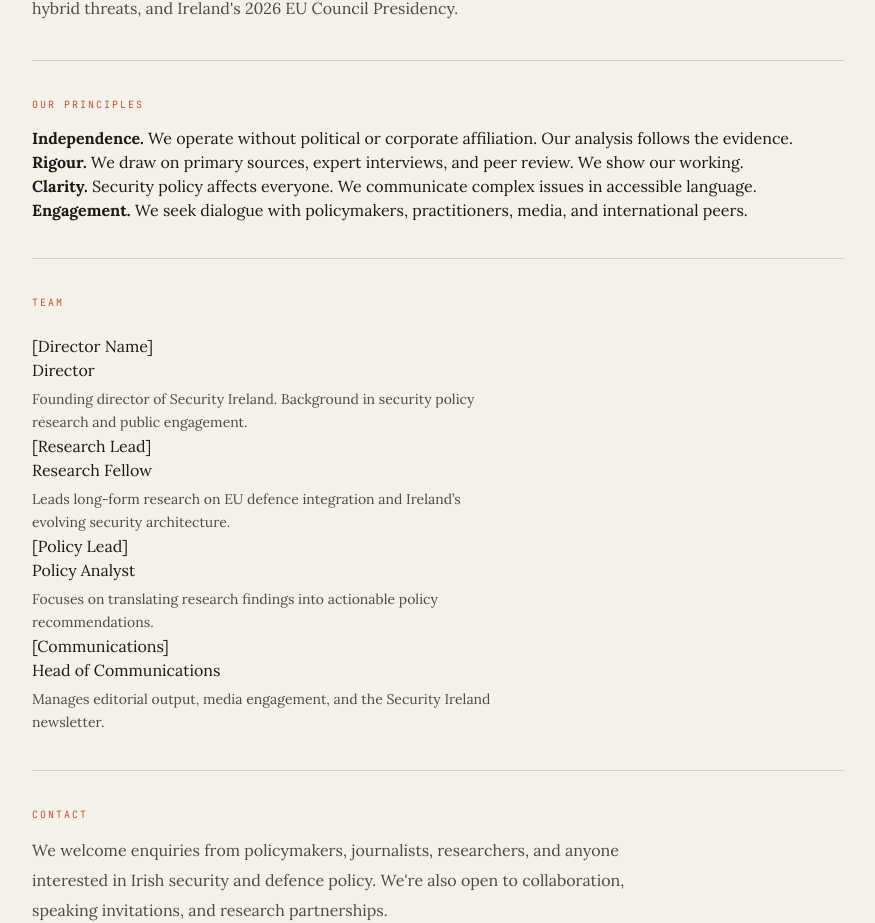
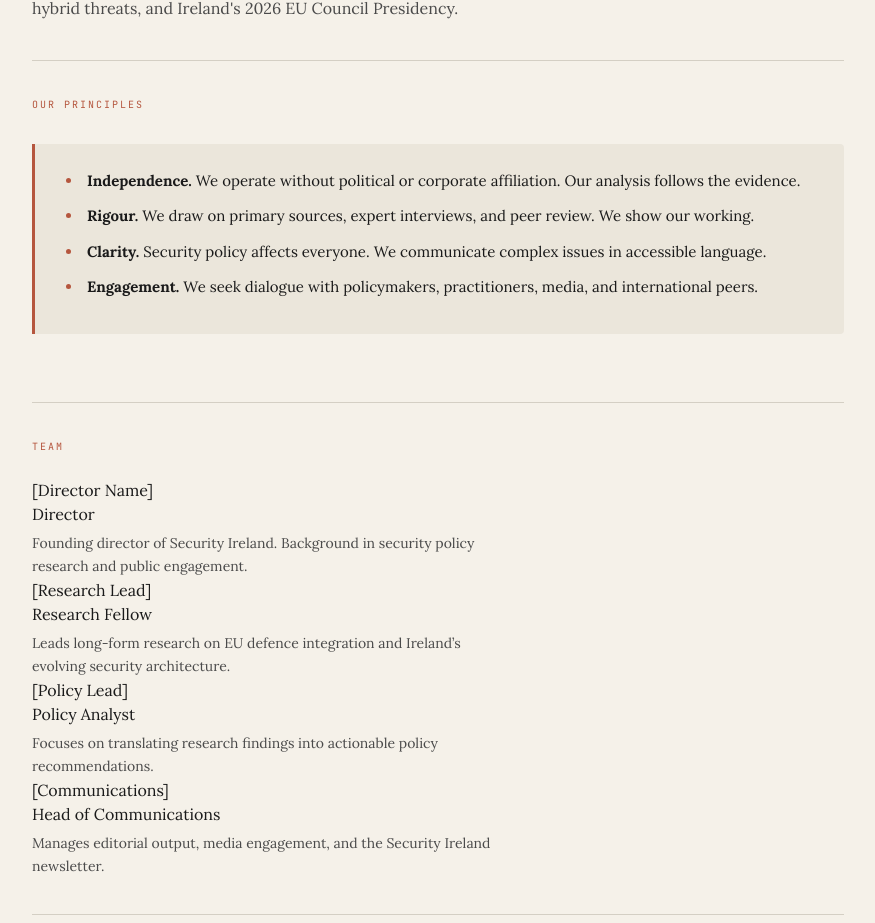
Before and after one commit to scosullivan/security-ireland, a Next.js app: page /about in a window 1280 px wide. Shown: the part 900-1823 px from the top of the page, without its empty margins (202-1077 px from the left). Built offline with nearby package versions, Linux system fonts and the light colour scheme.

Commit message:
Update globals.css

```diff
--- a/src/app/globals.css
+++ b/src/app/globals.css
@@ -144,6 +144,40 @@ body {
   color: var(--color-copper);
 }
 
+/* Key Findings box */
+.key-findings {
+  margin: 32px 0;
+  padding: 24px 28px;
+  border-left: 3px solid var(--color-terracotta);
+  background-color: var(--color-parchment);
+  border-radius: 0 4px 4px 0;
+}
+.key-findings .kf-title {
+  font-family: var(--font-mono);
+  font-size: 10px;
+  letter-spacing: 3px;
+  text-transform: uppercase;
+  color: var(--color-terracotta);
+  margin-bottom: 16px;
+  font-weight: 600;
+}
+.key-findings ul {
+  list-style-type: disc;
+  padding-left: 20px;
+  margin: 0;
+}
+.key-findings li {
+  font-family: var(--font-serif);
+  font-size: 15px;
+  color: var(--color-ink);
+  line-height: 1.7;
+  margin-bottom: 10px;
+  padding-left: 4px;
+}
+.key-findings li::marker {
+  color: var(--color-terracotta);
+}
+
 /* Ireland SVG animation */
 @keyframes draw {
   from { stroke-dashoffset: 2400; }
```
